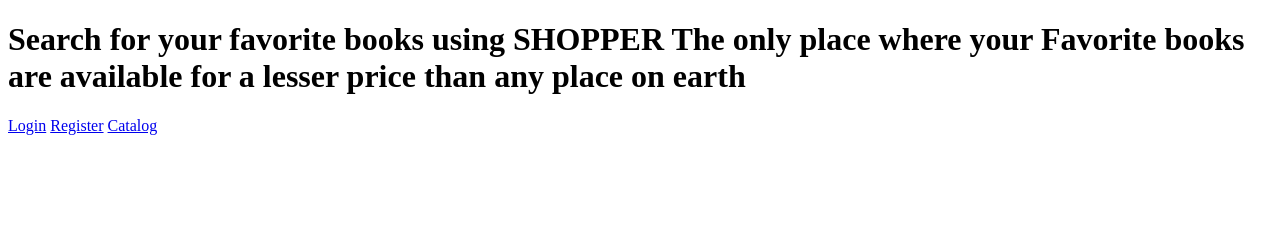
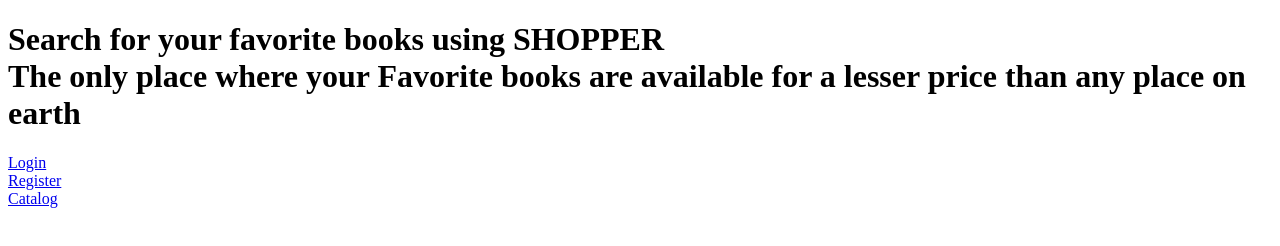
Before and after one commit to SHAMIT1264/HTML-AND-CSS, a plain HTML site: page index.html in a window 1280 px wide. Drawn offline with Linux system fonts and the light colour scheme.

Commit message:
Add files via upload

```diff
--- a/index.html
+++ b/index.html
@@ -4,17 +4,17 @@
     <meta charset="UTF-8">
     <meta name="viewport" content="width=device-width, initial-scale=1.0">
     <title>SHOPPER</title>
-    <link rel="Stylesheet" href="index.css">
+    <link rel="Stylesheet" href="Index.css">
 </head>
 <body>
     <div id="navbar">
     <h1>
-        Search for your favorite books using SHOPPER
+        Search for your favorite books using SHOPPER<br>
         The only place where your Favorite books are available for a lesser price than any place on earth
     </h1>
-    <a href="Login.html">Login</a>
-    <a href="Register.html">Register</a>
-    <a href="Catalog.html">Catalog</a>
+    <a href="Login.html">Login</a><br>
+    <a href="Register.html">Register</a><br>
+    <a href="Catalog.html">Catalog</a><br>
     <div></div>
 
 </body>
```
Also changed, not shown: Login.html (+1 -1 lines).
